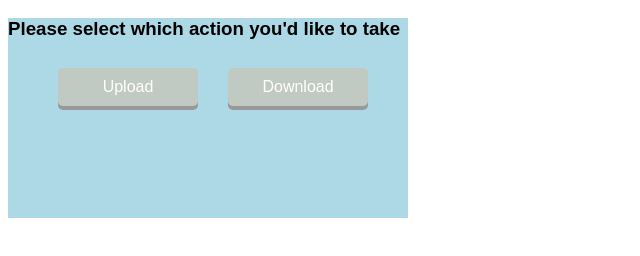
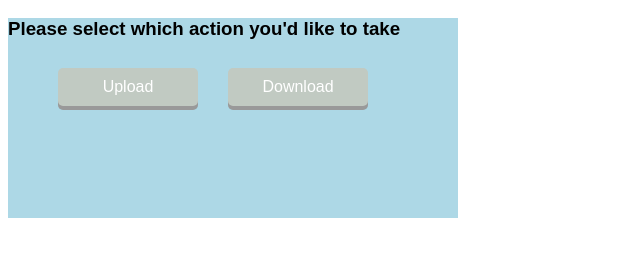
Before and after one commit to Gokul-H7/group27_phase2, a website: page website/index.html in a window 1280 px wide. Shown: the part 48-304 px from the top of the page, without its empty margins (0-640 px from the left). Drawn offline with Linux system fonts and the light colour scheme.

Commit message:
basic html test

```diff
--- a/website/index.html
+++ b/website/index.html
@@ -46,7 +46,7 @@
 
         .container {
             position: relative;
-            width: 400px; height: 200px;
+            width: 450px; height: 200px;
             background-color: lightblue;
         }
 
```
